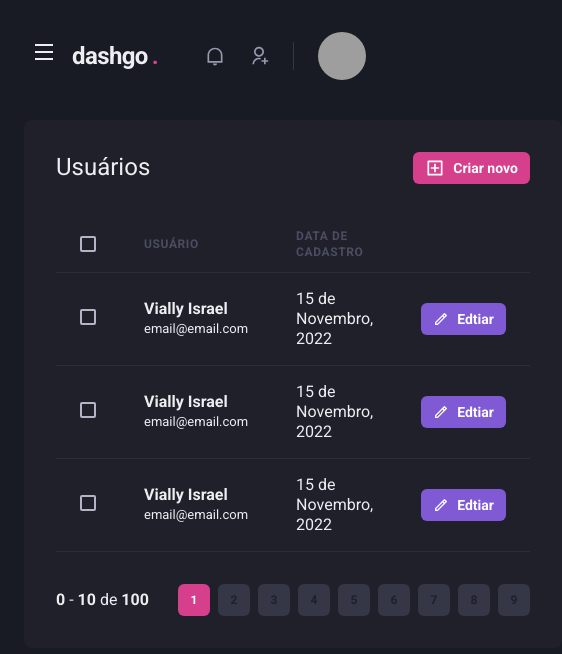
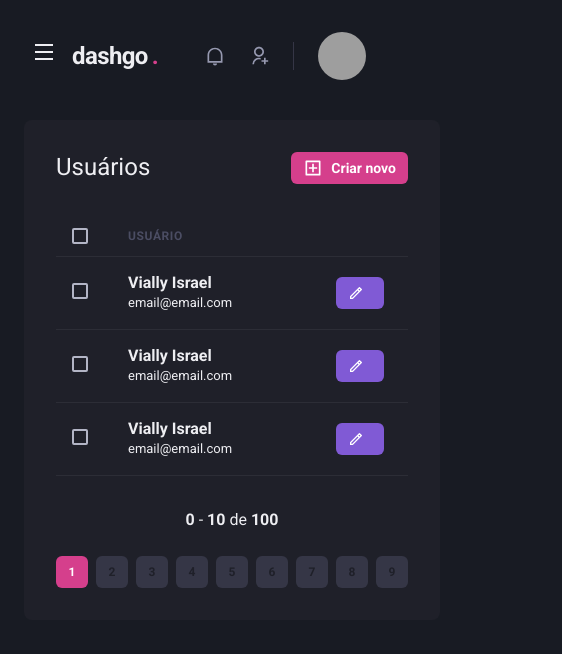
Before and after one commit to viisrael/dashgo, a Next.js app: page /users in a window 390 px wide. Shown: the top 654 px of the page, 562 px wide, since content can reach past the window. Built offline with nearby package versions, Linux system fonts and the light colour scheme; grey boxes are pictures that could not be loaded.

Commit message:
Cap 4, Unit 1- Building future interfaces, Lesson 4 -Responsiviness, video 6

```diff
--- a/src/components/Pagination/index.tsx
+++ b/src/components/Pagination/index.tsx
@@ -3,7 +3,7 @@
 
 export function Pagination() {
   return (
-    <Stack direction="row" mt="8" justify="space-between" align="center" spacing="6">
+    <Stack direction={["column", "row"]} mt="8" justify="space-between" align="center" spacing="6">
       <Box>
         <strong>0</strong> - <strong>10</strong> de <strong>100</strong>
       </Box>
--- a/src/pages/dashboard.tsx
+++ b/src/pages/dashboard.tsx
@@ -69,12 +69,12 @@
         <Sidebar/>
 
         <SimpleGrid flex="1" gap="4" minChildWidth="320px" alignContent="flex-start">
-          <Box p="8" bg="gray.800" borderRadius={8} pb="4">
+          <Box p={["6","8"]} bg="gray.800" borderRadius={8} pb="4">
             <Text fontSize="lg" mb="4">Inscritos da Semana</Text>
             <Chart type="area" height={160} options={options} series={series} />
           </Box>
 
-          <Box p="8" bg="gray.800" borderRadius={8}>
+          <Box p={["6","8"]} bg="gray.800" borderRadius={8}>
             <Text fontSize="lg" mb="4">Taxa de Abertura</Text>
             <Chart type="area" height={160} options={options} series={series} />
           </Box>
--- a/src/pages/users/index.tsx
+++ b/src/pages/users/index.tsx
@@ -1,10 +1,15 @@
-import { Box, Button, Checkbox, Flex, Heading, Icon, Table, Tbody, Td, Text, Th, Thead, Tr } from "@chakra-ui/react";
+import { Box, Button, Checkbox, Flex, Heading, Icon, Table, Tbody, Td, Text, Th, Thead, Tr, useBreakpointValue } from "@chakra-ui/react";
 import { RiAddBoxLine, RiPencilLine } from "react-icons/ri";
 import { Header } from "../../components/Header";
 import { Pagination } from "../../components/Pagination";
 import { Sidebar } from "../../components/Sidebar";
 
 export default function UserList() {
+  const isWideVersion = useBreakpointValue({
+    base: false,
+    lg: true,
+  });
+
   return (
     <Box>
       <Header />
@@ -24,20 +29,20 @@
           <Table colorScheme="whiteAlpha">
             <Thead>
               <Tr>
-                <Th px="6" color="gray.300" width="8">
+                <Th px={["4", "4","6"]} color="gray.300" width="8">
                   <Checkbox colorScheme="pink" />
                 </Th>
                 <Th>
                   Usuário
                 </Th>
-                <Th>Data de Cadastro</Th>
+                { isWideVersion && <Th>Data de Cadastro</Th> }
                 <Th width="8"></Th>
               </Tr>
             </Thead>
 
             <Tbody>
               <Tr>
-                <Td px="6">
+                <Td px={["4", "4","6"]}>
                   <Checkbox colorScheme="pink" />
                 </Td>
                 <Td>
@@ -46,18 +51,16 @@
                     <Text fontSize="small">email@email.com</Text>
                   </Box>
                 </Td>
-                <Td>
-                  15 de Novembro, 2022
-                </Td>
+                { isWideVersion && <Td>15 de Novembro, 2022</Td> }
                 <Td>
                   <Button as="a" size="sm" colorScheme="purple" leftIcon={<Icon as={RiPencilLine} fontSize="16" />}>
-                    Edtiar
+                    { isWideVersion ? 'Editar' : '' }
                   </Button>
                 </Td>
               </Tr>
 
               <Tr>
-                <Td px="6">
+                <Td px={["4", "4","6"]}>
                   <Checkbox colorScheme="pink" />
                 </Td>
                 <Td>
@@ -66,18 +69,16 @@
                     <Text fontSize="small">email@email.com</Text>
                   </Box>
                 </Td>
-                <Td>
-                  15 de Novembro, 2022
-                </Td>
+                { isWideVersion && <Td>15 de Novembro, 2022</Td> }
                 <Td>
                   <Button as="a" size="sm" colorScheme="purple" leftIcon={<Icon as={RiPencilLine} fontSize="16" />}>
-                    Edtiar
+                    { isWideVersion ? 'Editar' : '' }
                   </Button>
                 </Td>
               </Tr>
 
               <Tr>
-                <Td px="6">
+                <Td px={["4", "4","6"]}>
                   <Checkbox colorScheme="pink" />
                 </Td>
                 <Td>
@@ -86,12 +87,10 @@
                     <Text fontSize="small">email@email.com</Text>
                   </Box>
                 </Td>
-                <Td>
-                  15 de Novembro, 2022
-                </Td>
+                { isWideVersion && <Td>15 de Novembro, 2022</Td> }
                 <Td>
                   <Button as="a" size="sm" colorScheme="purple" leftIcon={<Icon as={RiPencilLine} fontSize="16" />}>
-                    Edtiar
+                    { isWideVersion ? 'Editar' : '' }
                   </Button>
                 </Td>
               </Tr>
```
